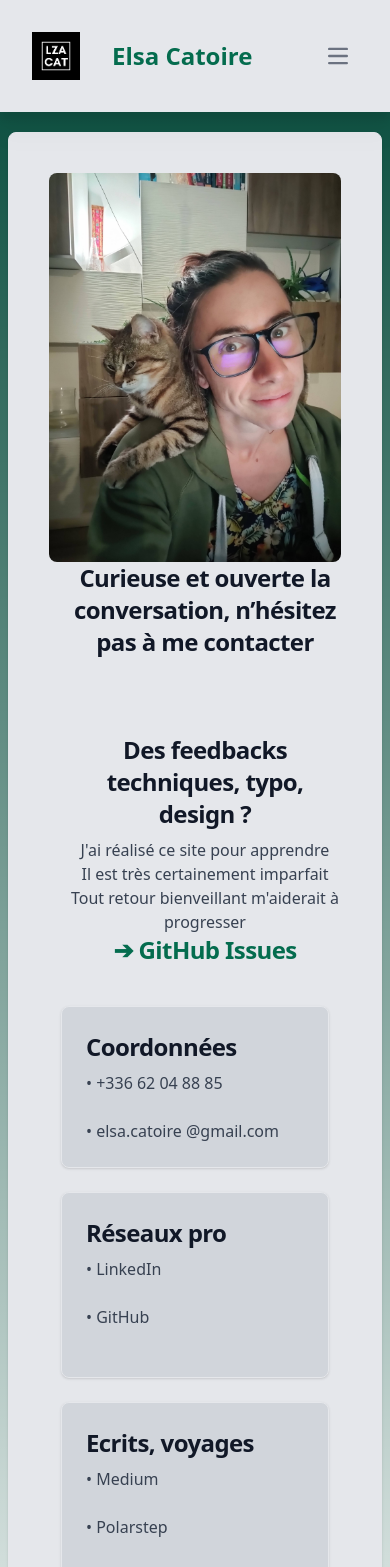
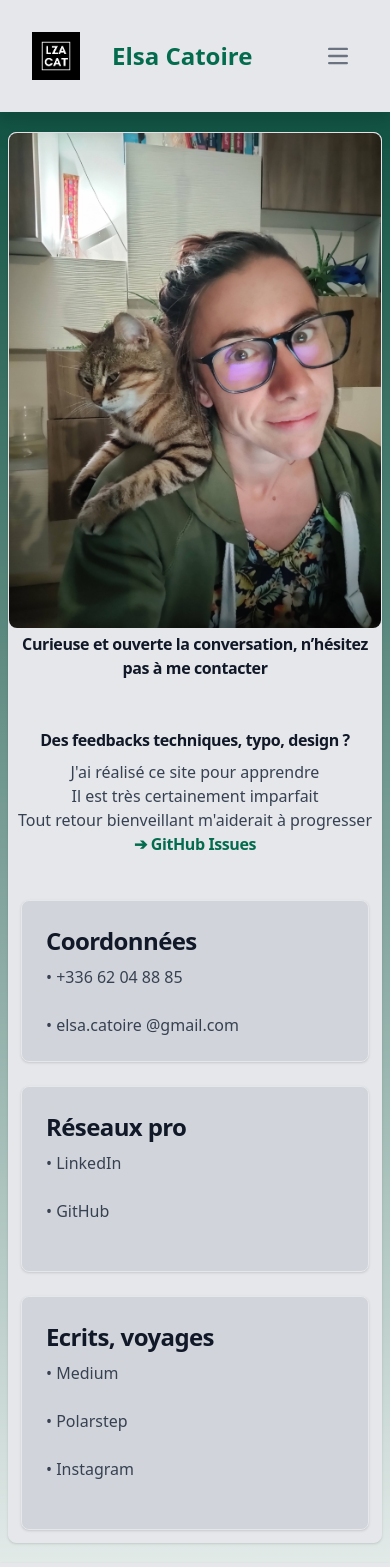
Before and after one commit to elsacatoire/blog-next, a Next.js app: page /contact in a window 390 px wide. Shown: the top 1567 px of the page. Built offline with nearby package versions, Linux system fonts and the light colour scheme.

Commit message:
small fix homogene

```diff
--- a/app/components/MyProfilePic2.tsx
+++ b/app/components/MyProfilePic2.tsx
@@ -2,7 +2,7 @@ import Image from "next/image"
 
 export default function MyProfilePic2() {
     return (
-        <section className="w-full mx-auto border border-gray-200 rounded-lg shadow">
+        <section className="w-full mx-autorounded-lg shadow">
             <Image
                 className="drop-shadow-xl
                   shadow-black mx-auto mt-8 rounded-lg"
--- a/app/contact/page.tsx
+++ b/app/contact/page.tsx
@@ -4,10 +4,10 @@ import Image from "next/image"
 export default function Contact() {
     return (
         <main>
-            <div className="text-base text-left block p-10 text-gray-900 bg-gray-200 border border-gray-200 rounded-lg shadow  dark:bg-gray-800 dark:border-gray-700 dark:hover:bg-gray-700">
+            <div className="text-base text-left block md:p-10 text-gray-900 bg-gray-200 border border-gray-200 rounded-lg shadow  dark:bg-gray-800 dark:border-gray-700 dark:hover:bg-gray-700">
                 <div className="flex flex-col-reverse md:flex-row md:space-x-8 items-start">
-                    <div className="md:w-2/3 md:order-2 ml-5">
-                        <h5 className="text-center mb-2 text-2xl font-bold tracking-tight text-gray-900 dark:text-white">
+                    <div className="md:w-2/3 md:order-2 m-1 md:ml-5">
+                        <h5 className="text-center md:mb-2 md:text-2xl font-bold tracking-tight text-gray-900 dark:text-white">
                             Curieuse et ouverte la conversation, n&rsquo;hésitez pas à me contacter
                         </h5>
                         <br />
@@ -15,19 +15,19 @@ export default function Contact() {
                         </p>
                         <br />
                         <section className="text-center">
-                            <h5 className="mt-5 text-center mb-2 text-2xl font-bold tracking-tight text-gray-900 dark:text-white">
+                            <h5 className="md:mt-5 text-center mx-auto mb-2 md:text-2xl font-bold tracking-tight text-gray-900 dark:text-white">
                                 Des feedbacks techniques, typo, design ?
                             </h5>
                             <p className="font-normal text-gray-700 dark:text-gray-400">J&apos;ai réalisé ce site pour apprendre</p>
                             <p className="font-normal text-gray-700 dark:text-gray-400">Il est très certainement imparfait</p>
                             <p className="font-normal text-gray-700 dark:text-gray-400">Tout retour bienveillant m&apos;aiderait à progresser</p>
-                            <h5 className="text-center mb-2 text-2xl font-bold tracking-tight text-green-700 dark:text-white">
+                            <h5 className="text-center mb-2 md:text-1xl font-bold tracking-tight text-green-700 dark:text-white">
                                 &#x2794; <Link href="https://github.com/elsacatoire/next-portfolio/issues">GitHub Issues</Link>
                             </h5></section>
 
                     </div>
 
-                    <div className="object-center md:w-1/3 md:order-1 rounded-lg center">
+                    <div className="object-center md:w-1/3 md:order-1 rounded-lg mx-auto max-w-md">
                         <Link href="https://www.polarsteps.com/ElsaCatoire">
                             <Image
                                 className="mx-auto mt-0 rounded-lg"
@@ -39,11 +39,10 @@ export default function Contact() {
                             />
                         </Link>
                     </div>
-
                 </div>
                 <div className="justify-center flex flex-wrap mt-5">
                     <div className="w-full md:w-1/3 md:order-1 p-3">
-                        <div className="h-full max-w-sm p-6 bg-gray-300 border border-gray-200 rounded-lg shadow dark:bg-gray-800 dark:border-gray-700 dark:hover:bg-gray-700">
+                        <div className="h-full max-w-sm p-6 mx-auto  bg-gray-300 border border-gray-200 rounded-lg shadow dark:bg-gray-800 dark:border-gray-700 dark:hover:bg-gray-700">
                             <h5 className="mb-2 text-2xl font-bold tracking-tight text-gray-900 dark:text-white">Coordonnées</h5>
                             <p className="font-normal text-gray-700 dark:text-gray-400">&#x2022; +336 62 04 88 85</p>
                             <br />
@@ -51,7 +50,7 @@ export default function Contact() {
                         </div>
                     </div>
                     <div className="w-full md:w-1/3 md:order-2 p-3">
-                        <div className="h-full max-w-sm p-6 bg-gray-300 border border-gray-200 rounded-lg shadow dark:bg-gray-800 dark:border-gray-700 dark:hover:bg-gray-700">
+                        <div className="h-full max-w-sm p-6 mx-auto  bg-gray-300 border border-gray-200 rounded-lg shadow dark:bg-gray-800 dark:border-gray-700 dark:hover:bg-gray-700">
                             <h5 className="mb-2 text-2xl font-bold tracking-tight text-gray-900 dark:text-white">Réseaux pro</h5>
                             <Link href="https://www.linkedin.com/in/elsa-catoire-11402753/" className="mr-5 hover:underline md:mr-10" target="_blank" rel="noopener noreferrer">
                                 <p className="font-normal text-gray-700 dark:text-gray-400">&#x2022; LinkedIn</p>
@@ -63,7 +62,7 @@ export default function Contact() {
                     </div>
 
                     <div className="w-full md:w-1/3 md:order-3 p-3">
-                        <div className="h-full max-w-sm p-6 bg-gray-300 border border-gray-200 rounded-lg shadow dark:bg-gray-800 dark:border-gray-700 dark:hover:bg-gray-700">
+                        <div className="h-full max-w-sm p-6 mx-auto bg-gray-300 border border-gray-200 rounded-lg shadow dark:bg-gray-800 dark:border-gray-700 dark:hover:bg-gray-700">
                             <h5 className="mb-2 text-2xl font-bold tracking-tight text-gray-900 dark:text-white">Ecrits, voyages</h5>
                             <Link href="https://medium.com/@elsa.catoire" className="mr-5 hover:underline md:mr-10" target="_blank" rel="noopener noreferrer">
                                 <p className="font-normal text-gray-700 dark:text-gray-400">&#x2022; Medium</p>
--- a/app/presentation/page.tsx
+++ b/app/presentation/page.tsx
@@ -5,7 +5,7 @@ export default function Présentation() {
         <main >
             <div className="text-base text-left block max-w-m p-6 text-gray-900 bg-gray-200 border border-gray-200 rounded-lg shadow  dark:bg-gray-800 dark:border-gray-700 dark:hover:bg-gray-700">
                 <div className="flex flex-wrap mt-5">
-                    <div className="md:w-2/3 md:order-1 pr-12">
+                    <div className="md:w-2/3 md:order-1 md:pr-8 m-auto">
                         <h5 className="mb-2 text-2xl font-bold tracking-tight text-gray-900 dark:text-white">En savoir un petit peu plus sur moi 👋&nbsp;</h5>
                         <br />
                         <p className="font-normal text-gray-700 dark:text-gray-400"> Je m&rsquo;appelle Elsa, j&rsquo;ai 34 ans, et je suis étudiante en développement
--- a/app/projets/page.tsx
+++ b/app/projets/page.tsx
@@ -31,7 +31,7 @@ export default function Projects() {
 
                     </div>
 
-                    <div className="object-center md:w-1/3 md:order-2 rounded-lg center">
+                    <div className="object-center md:w-1/3 md:order-2 rounded-lg center m-auto">
                         <Image
                             className="mx-auto mt-0 rounded-lg"
                             src="/images/projets.jpg"
```
Also changed, not shown: app/page.tsx (+10 -10 lines).
